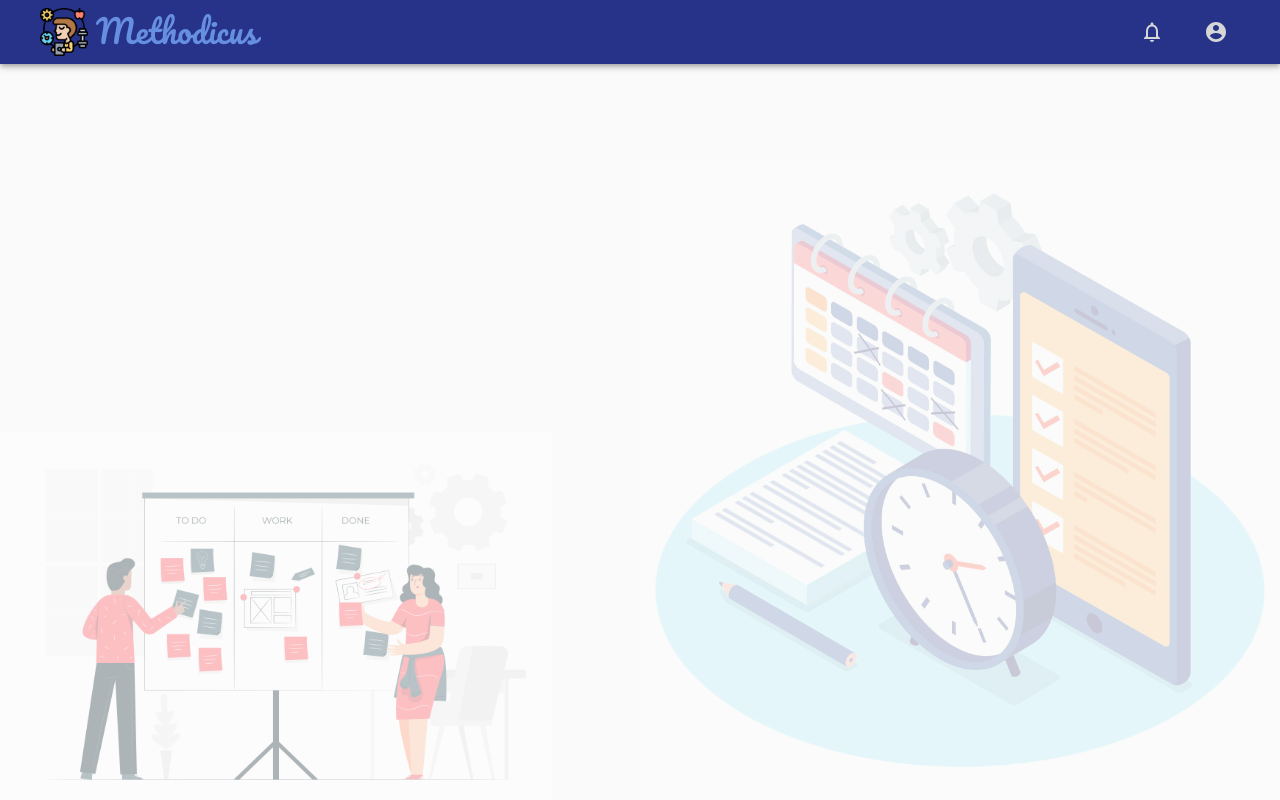
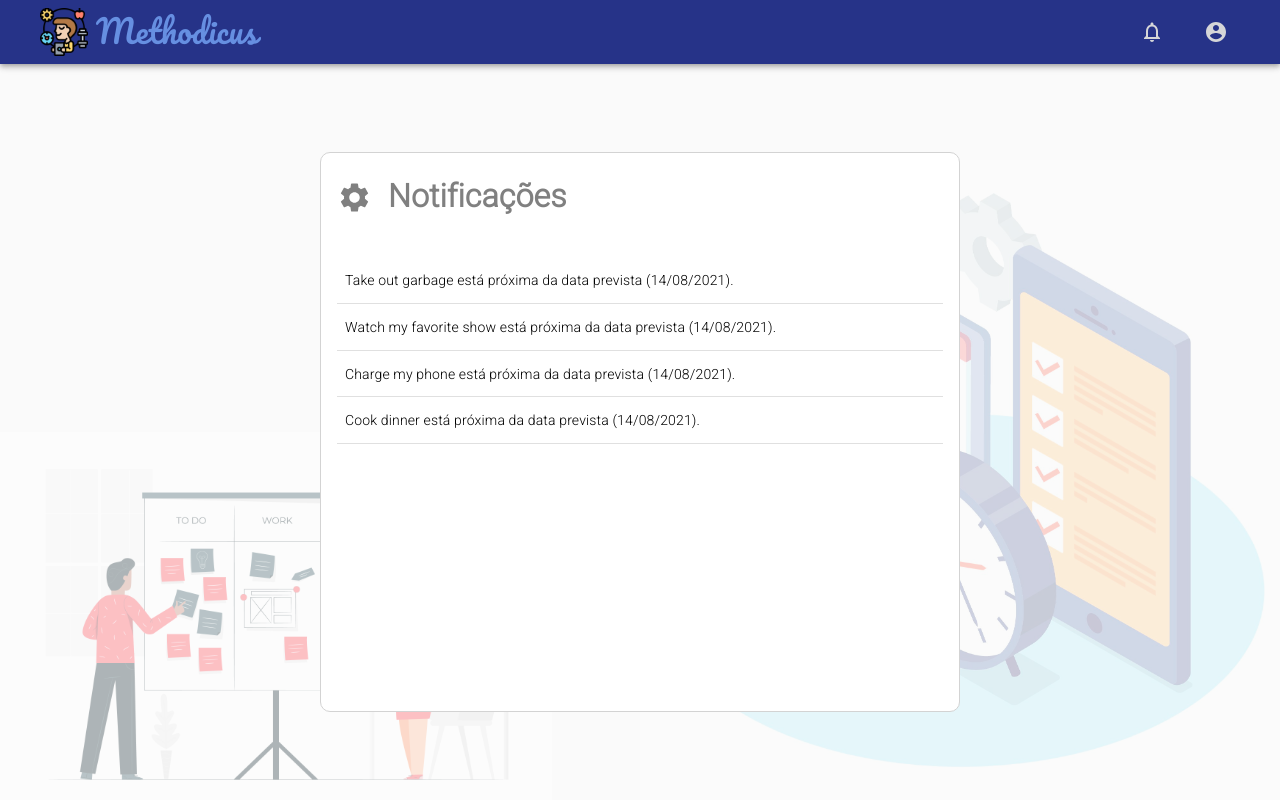
Before and after one commit to FabioMoreiraFM/Methodicus, a React (Create React App) app: page /home/notifications in a window 1280 px wide. Built offline with nearby package versions, Linux system fonts and the light colour scheme.

Commit message:
Adiciona rotina de notificações, para informar as tarefas que estão próximas da data prevista

```diff
--- a/src/context/tasks-context.js
+++ b/src/context/tasks-context.js
@@ -24,7 +24,7 @@ const initialData = {
 }
 
 const TaskContext = React.createContext({
-    initialData,
+    state: initialData,
     onRenameColumn: () => { },
     onDeleteColumn: () => { },
     onClickNewTask: () => { },
--- a/src/pages/Home/Header/Drawer/index.js
+++ b/src/pages/Home/Header/Drawer/index.js
@@ -32,7 +32,7 @@ class HeaderDrawer extends Component {
   state = {
     open: false,
     menus: [
-      ['Notificações', <NotificationsNoneIcon key={0} />, () => this.goTo('/home/settings')],
+      ['Notificações', <NotificationsNoneIcon key={0} />, () => this.goTo('/home/notifications')],
       ['Perfil', <AccountCircle key={1} />, () => this.goTo('/home/settings')],
       ['Sair', <ExitToApp key={2} />, () => this.goTo('/login')]
     ]
--- a/src/pages/Home/Header/HeaderPopovers/NotificationPopover/index.js
+++ b/src/pages/Home/Header/HeaderPopovers/NotificationPopover/index.js
@@ -1,6 +1,13 @@
+import React from 'react';
+
+import TaskContext from 'context/tasks-context';
+import withContext from 'hoc/withContext';
+
+import { Divider } from '@material-ui/core';
 import Popover from '@material-ui/core/Popover';
 import { makeStyles } from '@material-ui/core/styles';
-import Typography from '@material-ui/core/Typography';
+
+import { NotificationContainer, MoreNotificationsContainer, StyledLink } from './styles';
 
 const useStyles = makeStyles((theme) => ({
   popover: {
@@ -8,11 +15,31 @@ const useStyles = makeStyles((theme) => ({
   },
   paper: {
     padding: theme.spacing(1),
+    pointerEvents: 'auto'
   },
 }));
 
-export default function NotificationPopover(props) {
+
+function NotificationPopover(props) {
   const classes = useStyles();
+
+  const loadTaskNearEnd = () => {
+    const { tasks } = props.context.state
+    const currentDate = new Date()
+    let taskList = []
+
+    Object.keys(tasks).forEach(key => {
+      let task = tasks[key]
+      const endDatePlus3 = new Date(task.endDate)
+      endDatePlus3.setDate(endDatePlus3.getDate() + 3)
+
+      if (endDatePlus3 >= currentDate) {
+        taskList.push(task)
+      }
+    })
+
+    return taskList
+  }
 
   return (
     <Popover
@@ -33,8 +60,25 @@ export default function NotificationPopover(props) {
       }}
       onClose={props.handlePopoverClose}
       disableRestoreFocus
+      PaperProps={{ onMouseEnter: props.onMouseEnter, onMouseLeave: props.onMouseLeave }}
     >
-      <Typography>I use Popover.</Typography>
+      {
+        loadTaskNearEnd().map(task => (
+          <React.Fragment key={task.id + "@"}>
+            <NotificationContainer key={task.id}>
+              {task.content} está próxima da data prevista ({task.endDate.toLocaleDateString('pt-BR')}).
+            </NotificationContainer>
+            <Divider key={task.id + '%'} />
+          </React.Fragment>
+        ))
+      }
+      <MoreNotificationsContainer>
+        <StyledLink to="/home/notifications" >
+          + Ver todas as notificações
+        </StyledLink>
+      </MoreNotificationsContainer>
     </Popover>
   );
 }
+
+export default withContext(TaskContext)(NotificationPopover);
--- /dev/null
+++ b/src/pages/Home/Header/HeaderPopovers/NotificationPopover/styles.js
@@ -0,0 +1,20 @@
+import { Link } from 'react-router-dom'
+
+import styled from 'styled-components'
+
+export const NotificationContainer = styled.div`
+    max-width: 20rem;
+    padding: 0.5rem;
+`
+export const MoreNotificationsContainer = styled.div`
+    padding: 0.5rem;
+    &:hover {
+        background-color: var(--light-grey)
+    }
+`
+
+export const StyledLink = styled(Link)`
+    display: block;
+    text-decoration: none;
+    color: inherit;
+`
--- a/src/pages/Home/Header/HeaderPopovers/ProfilePopover/index.js
+++ b/src/pages/Home/Header/HeaderPopovers/ProfilePopover/index.js
@@ -83,6 +83,7 @@ function ProfilePopover(props) {
         vertical: 'top',
         horizontal: 'center',
       }}
+      onClose={props.handlePopoverClose}
       disableRestoreFocus
       PaperProps={{ onMouseEnter: props.onMouseEnter, onMouseLeave: props.onMouseLeave }}
     >
--- a/src/pages/Home/Header/HeaderPopovers/ProfilePopover/style.js
+++ b/src/pages/Home/Header/HeaderPopovers/ProfilePopover/style.js
@@ -19,3 +19,8 @@ export const NameContainer = styled.div`
 export const Name = styled.span`
     font-size: 1rem;
 `
+
+export const NotificationContainer = styled.div`
+    max-width: 20rem;
+    padding: 0.5rem;
+`
--- /dev/null
+++ b/src/pages/Home/Notifications/index.js
@@ -0,0 +1,67 @@
+import React from 'react'
+import { Component } from 'react';
+
+import TaskContext from 'context/tasks-context';
+import withContext from 'hoc/withContext';
+
+import { Divider } from '@material-ui/core';
+import SettingsIcon from '@material-ui/icons/Settings';
+
+import { HeaderDialog, NotificationsContainer, NotificationsDialog, DialogTitle, NotificationDialog, NotificationContainer } from './styles';
+
+class Notifications extends Component {
+    constructor(props) {
+        super(props)
+
+        this.state = {
+            tasks: this.props.context.state.tasks,
+        }
+    }
+
+    loadTaskNearEnd = () => {
+        const { tasks } = this.state
+        const currentDate = new Date()
+        let taskList = []
+
+        Object.keys(tasks).forEach(key => {
+            let task = tasks[key]
+            const endDatePlus3 = new Date(task.endDate)
+            endDatePlus3.setDate(endDatePlus3.getDate() + 3)
+
+            if (endDatePlus3 >= currentDate) {
+                taskList.push(task)
+            }
+        })
+
+        return taskList
+    }
+
+    render() {
+        return (
+            <NotificationsContainer>
+                <NotificationsDialog>
+                    <HeaderDialog>
+                        <SettingsIcon fontSize="large" />
+                        <DialogTitle>
+                            Notificações
+                        </DialogTitle>
+                    </HeaderDialog>
+                    <NotificationDialog>
+                        {
+                            this.loadTaskNearEnd().map(task => (
+                                <React.Fragment key={task.id + "@"}>
+                                    <NotificationContainer key={task.id}>
+                                        {task.content} está próxima da data prevista ({task.endDate.toLocaleDateString('pt-BR')}).
+                                    </NotificationContainer>
+                                    <Divider key={task.id + '%'} />
+                                </React.Fragment>
+                            ))
+                        }
+                    </NotificationDialog>
+                </NotificationsDialog>
+            </NotificationsContainer>
+        )
+    }
+}
+
+export default withContext(TaskContext)(Notifications)
--- /dev/null
+++ b/src/pages/Home/Notifications/styles.js
@@ -0,0 +1,45 @@
+import theme from 'config/theme';
+import styled from 'styled-components'
+
+export const NotificationsContainer = styled.div`
+    flex-grow: 1;
+
+    display: flex;
+    justify-content: center;
+    align-items: center;
+    color: var(--gray);
+`
+
+export const NotificationsDialog = styled.div`
+    background-color: white;
+    border: 1px solid var(--light-grey);
+    border-radius: 10px;
+    width: 40rem;
+    height: 35rem;
+
+    display: flex;
+    flex-direction: column;
+    ${theme.breakpoints.down("xs")} {
+        width: 22rem;
+    }
+`
+
+export const HeaderDialog = styled.div`
+    display: flex;
+    align-items: center;
+    padding-left: 1rem;
+`
+export const DialogTitle = styled.h1`
+    margin-left: 1rem;
+    font-size: 2rem;
+`
+
+export const NotificationDialog = styled.div`
+    overflow-x: auto;
+    padding: 1rem;
+    color: black;
+`
+
+export const NotificationContainer = styled.div`
+    padding: 0.8rem 0.5rem;
+`
--- a/src/routes/homeRoute.js
+++ b/src/routes/homeRoute.js
@@ -2,6 +2,7 @@ import { Route, Switch } from 'react-router-dom'
 
 import { TaskContextProvider } from 'context/tasks-context'
 import Columns from 'pages/Home/Columns'
+import Notifications from 'pages/Home/Notifications'
 import Settings from 'pages/Home/Settings'
 
 const ColumnsWithContext = () => (
@@ -14,6 +15,7 @@ const Routes = () => (
     <Switch>
         <Route path="/home/" exact component={ColumnsWithContext} />
         <Route path="/home/settings" component={Settings} />
+        <Route path="/home/notifications" component={Notifications} />
     </Switch>
 )
 
```
